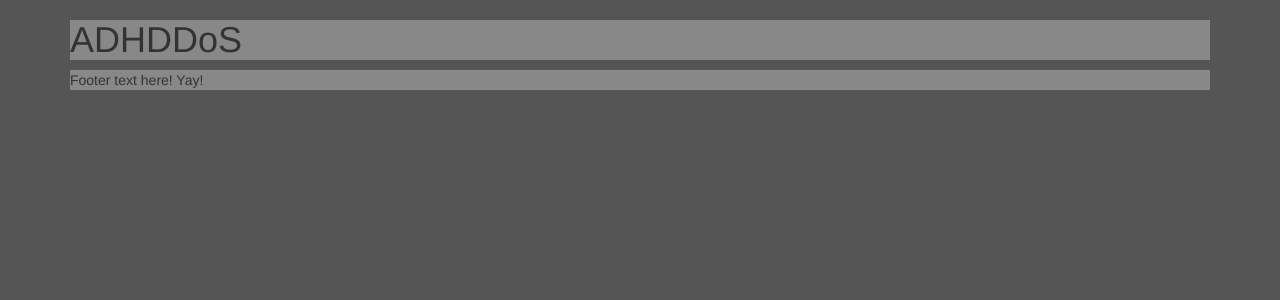
After one commit to jm-welch/adhddos, a Django app: page / in a window 1280 px wide. The commit adds this page. Shown: the top 300 px of the page. Run offline with Django 3.2, Linux system fonts and the light colour scheme; data that the repository does not hold is empty; parts of the project's set-up code (start-up, migrations or seed data) failed here and were passed over; some libraries are stand-ins or nearby versions.

Commit message:
First viewing - Built default view for blog posts (#6) - Same view is default for home (#2) - Got CSS working on master template (#1)

```diff
--- /dev/null
+++ b/www/blog/static/css/blog.css
@@ -0,0 +1,17 @@
+body {
+  background-color: #555555;
+}
+
+p.datestamp {
+  font-size: 75%
+}
+
+header, footer {
+  background-color: #888888;
+  clear: left;
+}
+
+article {
+  background-color: #999999;
+  color: black;
+}
--- /dev/null
+++ b/www/blog/urls.py
@@ -0,0 +1,6 @@
+from django.conf.urls import url
+from . import views
+
+urlpatterns = [
+    url(r'^$', views.post_list, name='post_list'),
+]
--- a/www/blog/views.py
+++ b/www/blog/views.py
@@ -1,3 +1,9 @@
 from django.shortcuts import render
+from django.utils import timezone
+from .models import Post
 
 # Create your views here.
+def post_list(request):
+    """ List of published blog posts, most recent first """
+    posts = Post.objects.filter(publish_date__lte=timezone.now()).order_by('publish_date')
+    return render(request, 'post_list.html', {'posts': posts})
--- a/www/templates/adhddos.html
+++ b/www/templates/adhddos.html
@@ -1,10 +1,26 @@
+{% load static %}
 <!DOCTYPE html>
 <html lang="en">
 <head>
   <link rel="stylesheet" href="//maxcdn.bootstrapcdn.com/bootstrap/3.2.0/css/bootstrap.min.css">
   <link rel="stylesheet" href="//maxcdn.bootstrapcdn.com/bootstrap/3.2.0/css/bootstrap-theme.min.css">
+  <link rel="stylesheet" href="{% static 'css/blog.css' %}">
+  <title>{% block title %}Home{% endblock %}</title>
 </head>
 <body>
+  <div class="container">
+    <header>
+      <h1>ADHDDoS</h1>
+    </header>
 
+    <article>
+      {% block content %}
+      {% endblock %}
+    </article>
+
+    <footer>
+      <p>Footer text here! Yay!</p>
+    </footer>
+  </div>
 </body>
 </html>
--- /dev/null
+++ b/www/templates/post_list.html
@@ -0,0 +1,15 @@
+{% extends 'adhddos.html' %}
+
+{% block title %}Blog posts{% endblock %}
+
+{% block content %}
+  {% for post in posts %}
+    <div>
+      <h2><a href="">{{ post.title }}</a></h2>
+      <p class="datestamp">
+        published: {{ post.publish_date }}
+      </p>
+      <p> {{ post.body|linebreaksbr }}</p>
+    </div>
+  {% endfor %}
+{% endblock %}
--- a/www/www/urls.py
+++ b/www/www/urls.py
@@ -13,9 +13,11 @@
     1. Import the include() function: from django.conf.urls import url, include
     2. Add a URL to urlpatterns:  url(r'^blog/', include('blog.urls'))
 """
-from django.conf.urls import url
+from django.conf.urls import url, include
 from django.contrib import admin
 
 urlpatterns = [
     url(r'^admin/', admin.site.urls),
+    #TODO: Eventually, want to redirect to blog for base URL, but support other apps id:15
+    url(r'', include('blog.urls'))
 ]
```
Also changed, not shown: www/static/css/blog.css (deleted), 1 other file.
